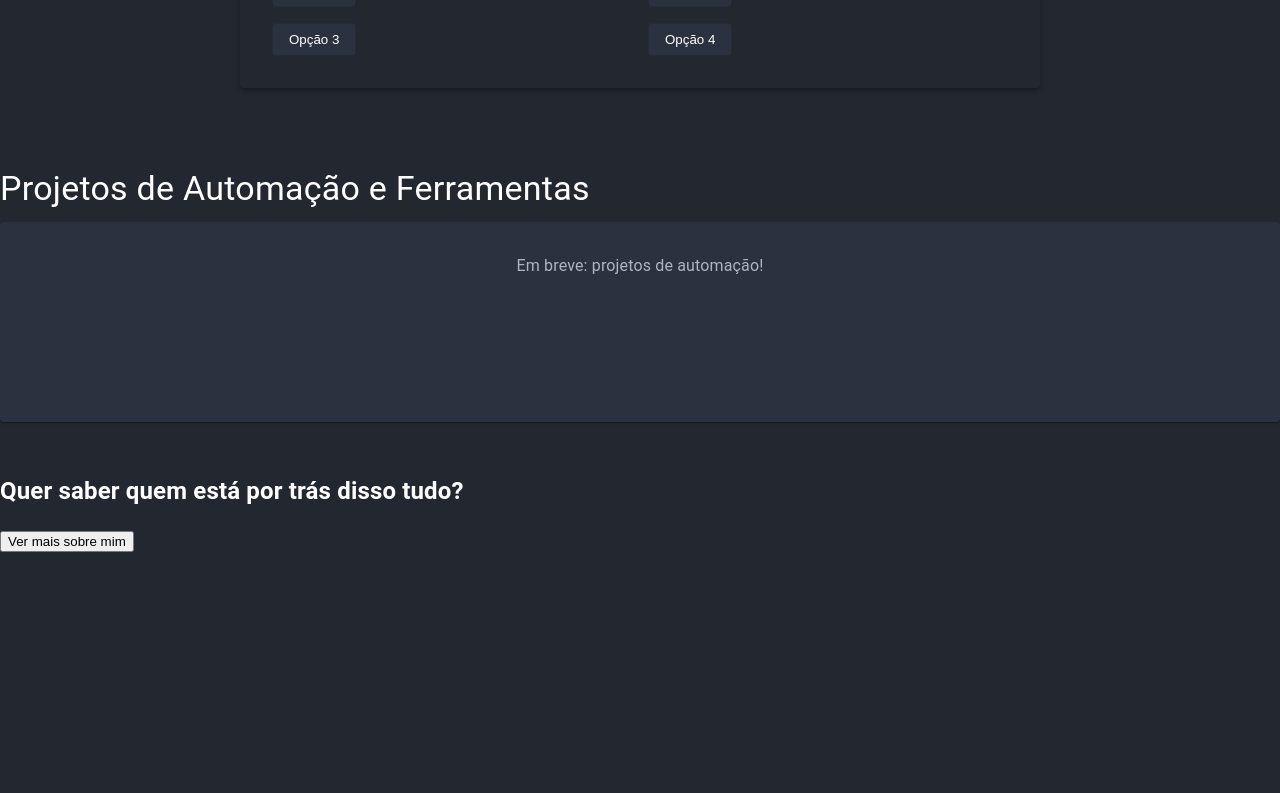
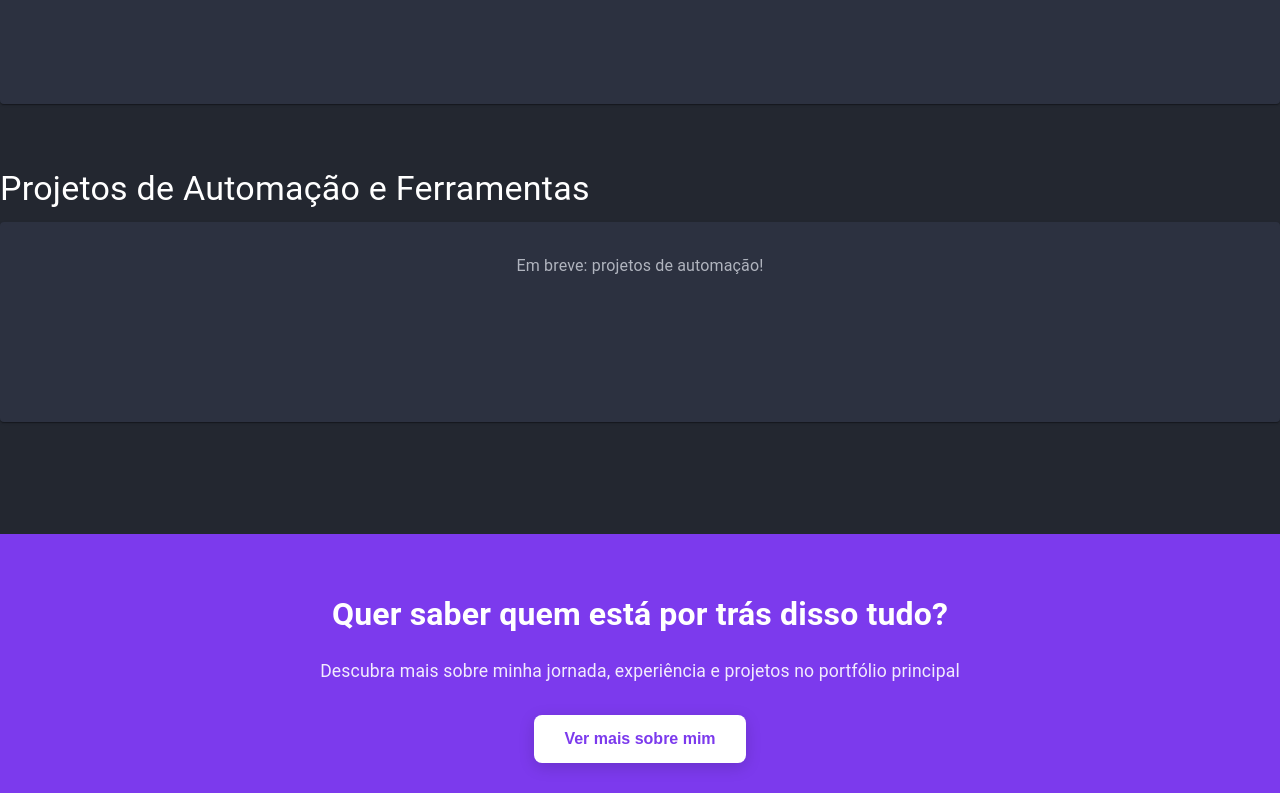
Before and after one commit to lucasperj/portfolio, a React (Vite) app: page /qalab in a window 1280 px wide. Shown: the part 695-1488 px from the top of the page. Before the commit the page ends 1248 px from the top, so only its background shows below. Built offline with nearby package versions, Linux system fonts and the light colour scheme.

Commit message:
feat: reestruturar a página QALabPage com novas seções para Hero, Desafios, Artigos e Projetos, além de um footer estilizado com chamada para ação

```diff
--- a/src/pages/QALabPage.tsx
+++ b/src/pages/QALabPage.tsx
@@ -8,20 +8,68 @@ const QALabPage = () => {
   return (
     <div style={{ paddingTop: 54 }}>
       <NavBar />
-      <section id="articles-carousel">
-        <Articles />
+
+      {/* Seção 1: Hero (futura) - por enquanto vazia */}
+      <section id="qalab-hero">
+        {/* Conteúdo do Hero será adicionado posteriormente */}
       </section>
+
+      {/* Seção 2: Desafios */}
       <section id="challenges">
         <Challenges />
       </section>
+
+      {/* Seção 3: Artigos */}
+      <section id="articles">
+        <Articles />
+      </section>
+
+      {/* Seção 4: Projetos */}
       <section id="qalab-projects">
         <Projects />
       </section>
-      {/* Chamada para voltar ao portfólio */}
-      <section id="back-to-portfolio">
-        <h2>Quer saber quem está por trás disso tudo?</h2>
-        <button>Ver mais sobre mim</button>
-      </section>
+
+      {/* Footer bem definido */}
+      <footer style={{
+        backgroundColor: '#7c3aed',
+        color: 'white',
+        padding: '30px 20px',
+        textAlign: 'center',
+        marginTop: '80px'
+      }}>
+        <div style={{ maxWidth: '1200px', margin: '0 auto' }}>
+          <h2 style={{ marginBottom: '20px', fontSize: '2rem' }}>
+            Quer saber quem está por trás disso tudo?
+          </h2>
+          <p style={{ marginBottom: '30px', fontSize: '1.1rem', opacity: 0.9 }}>
+            Descubra mais sobre minha jornada, experiência e projetos no portfólio principal
+          </p>
+          <button style={{
+            backgroundColor: 'white',
+            color: '#7c3aed',
+            border: 'none',
+            padding: '15px 30px',
+            borderRadius: '8px',
+            fontSize: '1rem',
+            fontWeight: 'bold',
+            cursor: 'pointer',
+            transition: 'all 0.3s ease',
+            boxShadow: '0 4px 16px rgba(0,0,0,0.15)'
+          }}
+          onMouseEnter={(e) => {
+            e.currentTarget.style.transform = 'translateY(-2px)';
+            e.currentTarget.style.boxShadow = '0 6px 20px rgba(0,0,0,0.2)';
+          }}
+          onMouseLeave={(e) => {
+            e.currentTarget.style.transform = 'translateY(0)';
+            e.currentTarget.style.boxShadow = '0 4px 16px rgba(0,0,0,0.15)';
+          }}
+          onClick={() => window.location.href = '/'}
+          >
+            Ver mais sobre mim
+          </button>
+        </div>
+      </footer>
     </div>
   );
 };
```
